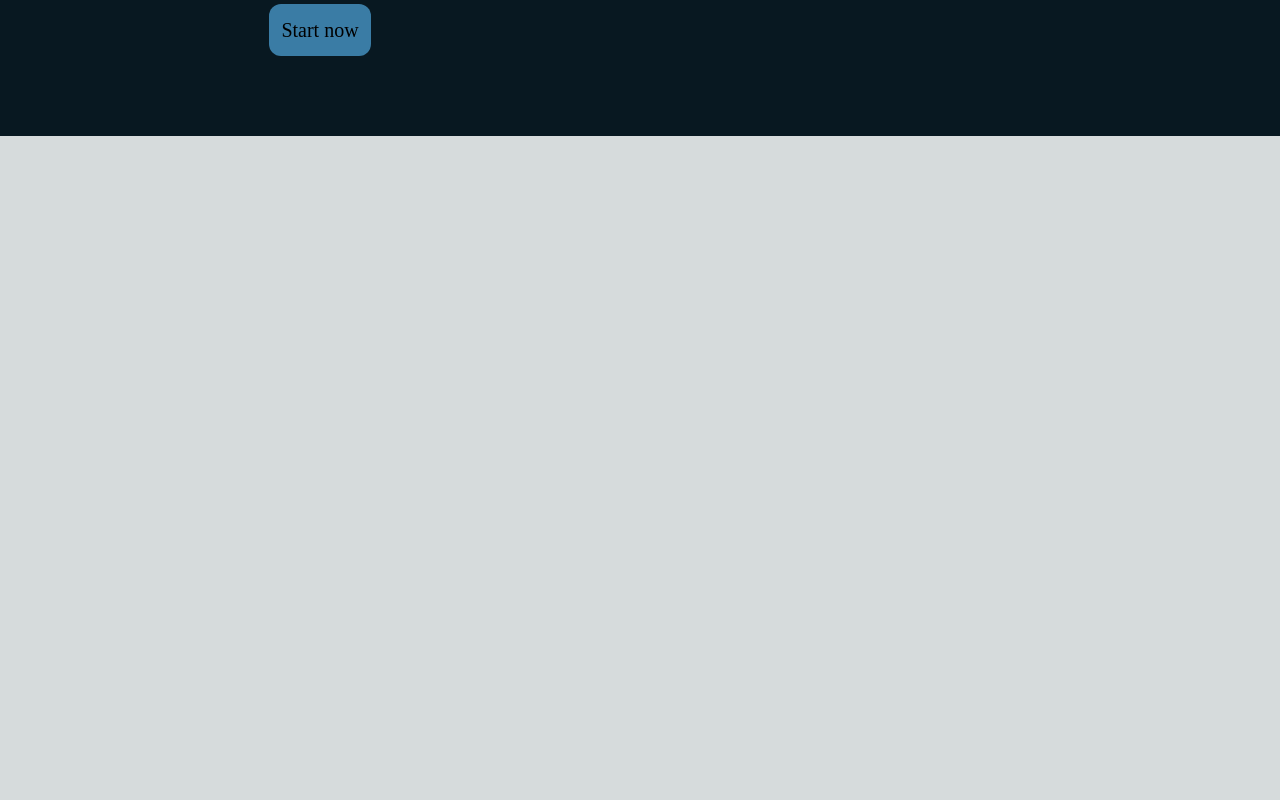
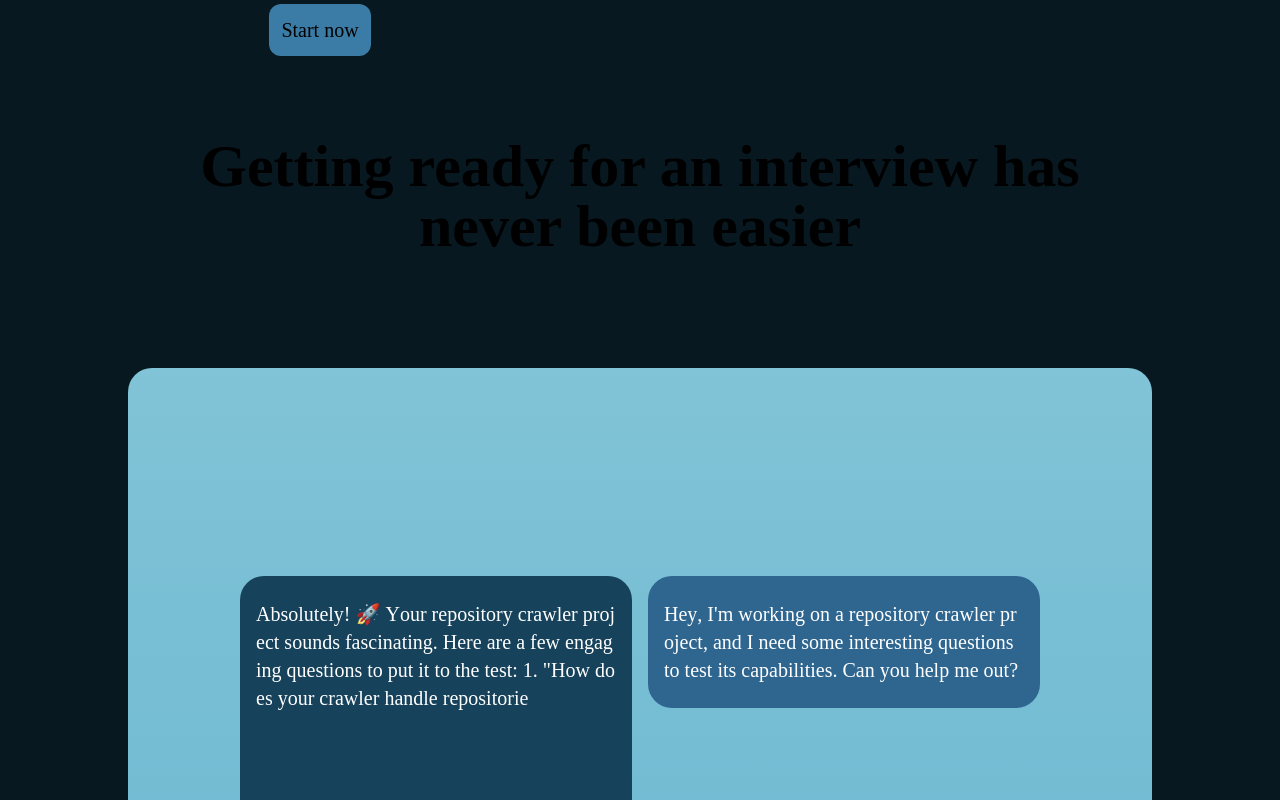
Before and after one commit to Vancelott/CleverChatter, a Next.js app: page / in a window 1280 px wide. Shown: the part 780-1580 px from the top of the page. Before the commit the page ends 916 px from the top, so only its background shows below. Built offline with nearby package versions, Linux system fonts and the light colour scheme; no server answers.

Commit message:
created one more component for the landing page, however the animation needs a bit more work

```diff
--- /dev/null
+++ b/components/messagesLanding.tsx
@@ -0,0 +1,89 @@
+"use client";
+import "src/app/globals.css";
+import { Montserrat } from "next/font/google";
+import { Variants, motion, useInView, stagger } from "framer-motion";
+import { useEffect, useRef, useState } from "react";
+import { AnimatedText } from "./animatedText";
+
+const montserrat = Montserrat({
+  subsets: ["latin"],
+  display: "swap",
+  variable: "--font-montserrat",
+});
+
+export const MessagesLanding = () => {
+  // const ref = useRef(null);
+  // const isInView = useInView(ref, { amount: 0.5 });
+
+  const userMessage =
+    "Hey, I'm working on a repository crawler project, and I need some interesting questions to test its capabilities. Can you help me out?";
+
+  const aiMessage = `Absolutely! 🚀 Your repository crawler project sounds fascinating. Here are a few engaging questions to put it to the test: 1. "How does your crawler handle repositories with a large number of branches?" 2. "Can it accurately identify and classify different file types within a repository?" 3. "What strategies does it use to handle complex nested directory structures?" 4. "How well does it adapt to changes in the structure of a repository over time?" 5. "Can your crawler efficiently extract metadata, such as license information, from various code files?" Feel free to ask for more specific questions tailored to your project's needs!`;
+
+  const userMessageArr = Array.from(userMessage);
+  const aiMessageArr = Array.from(aiMessage);
+
+  // const [aiMessageArr, setAiMessageArr] = useState<string[]>([]);
+
+  // useEffect(() => {
+  //   setTimeout(() => {
+  //     const aiMessageArr = Array.from(aiMessage);
+  //     setAiMessageArr(aiMessageArr);
+  //   }, 4800);
+  // }, [aiMessage]);
+
+  return (
+    // <Suspense fallback={<LoadingComponent />}>
+    <div className="xl:px-28">
+      <div className="flex flex-row gap-4 min-h-screen items-center justify-between overflow-x-hidden py-52">
+        {/* <div className="flex flex-col-reverse lg:flex-row-reverse items-center gap-x-8 bg-gray-100 rounded-2xl m-6 md:m-0 p-10"> */}
+        {aiMessageArr.length > 0 && (
+          <div className="w-full px-4 py-6 bg-blue-0 text-white rounded-3xl text-xl place-self-end">
+            {aiMessageArr.map((char, index) => (
+              <motion.span
+                key={index}
+                className="inline-block whitespace-break-spaces"
+                initial={{ opacity: 0 }}
+                animate={{ opacity: 1 }}
+                transition={{
+                  duration: 0.035,
+                  delay: index * 0.035,
+                }}
+                whileInView="animate"
+                viewport={{
+                  once: true,
+                }}
+              >
+                {char}
+              </motion.span>
+            ))}
+          </div>
+        )}
+        <div className="w-full px-4 py-6 bg-blue-1 text-white rounded-3xl text-xl place-self-start">
+          {userMessageArr.map((char, index) => (
+            <motion.span
+              key={index}
+              className="inline-block whitespace-break-spaces"
+              initial={{ opacity: 0 }}
+              animate={{ opacity: 1 }}
+              transition={{ duration: 0.035, delay: index * 0.035 }}
+              whileInView="animate"
+              viewport={{
+                once: true,
+              }}
+            >
+              {char}
+            </motion.span>
+          ))}
+        </div>
+      </div>
+      {/* <Image
+              src={aboutPhoto}
+              className="h-[26rem] sm:h-[32rem] w-[32rem] object-cover rounded-lg relative"
+              alt="Photo for about page"
+            /> */}
+      {/* </div> */}
+    </div>
+    // </Suspense>
+  );
+};
--- a/package.json
+++ b/package.json
@@ -18,6 +18,7 @@
     "axios": "^1.5.1",
     "bcrypt": "^5.1.1",
     "date-fns": "^2.30.0",
+    "framer-motion": "^10.16.5",
     "net": "^1.0.2",
     "next": "latest",
     "next-auth": "^4.24.3",
--- a/src/app/chat/[slug]/page.tsx
+++ b/src/app/chat/[slug]/page.tsx
@@ -197,8 +197,8 @@ export default function Slug({ params }: { params: { slug: string } }) {
           <div className="flex flex-col-reverse max-h-xl">
             {userMessages?.map(
               (userMessage: MessagesData, index = +userMessage.id) => (
-                <div key={index} className="">
-                  <p className="px-4 py-6 bg-blue-0 text-white rounded-3xl my-2">
+                <div key={index}>
+                  <p className="px-4 py-6 bg-blue-0 text-white rounded-3xl">
                     {userMessage.messageContent}
                     {/* - {`${userMessage.createdAt}`} */}
                   </p>
@@ -215,7 +215,7 @@ export default function Slug({ params }: { params: { slug: string } }) {
             )}
             {messages.user?.map((userMessage: string, index) => (
               <div key={index}>
-                <p className="px-4 py-6 bg-blue-0 text-white rounded-3xl my-2">
+                <p className="px-4 py-6 bg-blue-0 text-white rounded-3xl">
                   {userMessage}
                 </p>
                 <p className="px-4 py-6 bg-blue-1 text-white rounded-3xl">
--- a/src/app/chat/page.tsx
+++ b/src/app/chat/page.tsx
@@ -361,7 +361,7 @@ export default function Chat() {
   }, [chatSlug, router]);
 
   useEffect(() => {
-    if (currentOutput.length > 0 && clickCount !== 0) {
+    if (currentOutput.length > 0 && clickCount >= 2) {
       UpdateChat(userInput, currentOutput, chatSlug);
       setCurrentOutput("");
       setUserInput("");
@@ -379,6 +379,7 @@ export default function Chat() {
         await sendData();
       } else {
         await handleInputSubmit();
+        setClickCount((prevCount) => prevCount + 1);
       }
     } catch (error) {
       console.log("Error during submit:", error);
@@ -422,7 +423,7 @@ export default function Chat() {
               <div className="flex justify-start flex-col">
                 {messages.user?.map((userMessage: string, index) => (
                   <div key={index}>
-                    <p className="px-4 py-6 bg-blue-0 text-white rounded-3xl my-2">
+                    <p className="px-4 py-6 bg-blue-0 text-white rounded-3xl">
                       {userMessage}
                     </p>
                     <p className="px-4 py-6 bg-blue-1 text-white rounded-3xl">
--- a/src/app/page.tsx
+++ b/src/app/page.tsx
@@ -5,6 +5,7 @@ import { useSession } from "next-auth/react";
 import getCurrentUser from "./actions/getCurrentUser";
 import { Landing } from "../../components/landing";
 import NavBar from "../../components/navBar";
+import { MessagesLanding } from "../../components/messagesLanding";
 
 export default function Home() {
   return (
@@ -12,6 +13,14 @@ export default function Home() {
       <div className="bg-blue-00">
         <NavBar />
         <Landing />
+        <div className="w-full mx-auto flex items-center justify-center">
+          <p className="text-6xl font-extrabold max-w-4xl text-center">
+            Getting ready for an interview has never been easier
+          </p>
+        </div>
+        <div className="bg-gradient-to-t from-blue-4 to-blue-3 mx-32 my-28 rounded-3xl">
+          <MessagesLanding />
+        </div>
       </div>
     </>
   );
```
Also changed, not shown: 1 other file (tests, documents, lock files or other folders).
